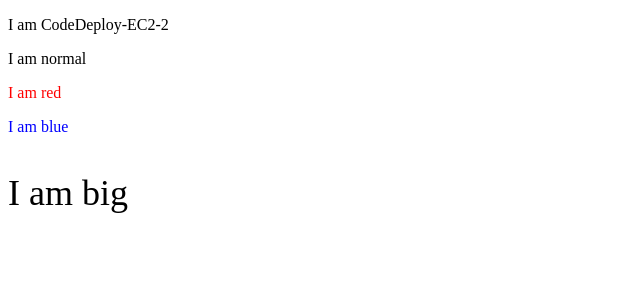
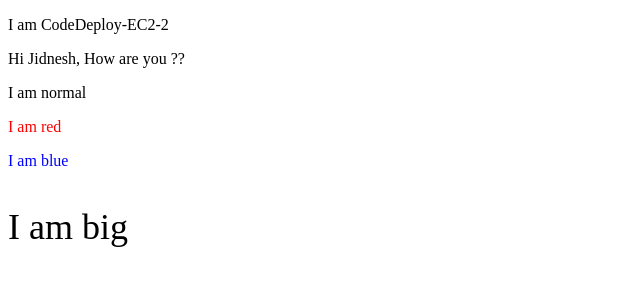
Before and after one commit to indianheron/cd-demo, a plain HTML site: page index.html in a window 1280 px wide. Shown: the whole page, without its empty margins (0-640 px from the left). Drawn offline with Linux system fonts and the light colour scheme.

Commit message:
Auto Deploy on Commit test

```diff
--- a/index.html
+++ b/index.html
@@ -2,6 +2,7 @@
 <html>
 <body>
 <p>I am CodeDeploy-EC2-2</p>
+<p>Hi Jidnesh, How are you ??</p>
 <p>I am normal</p>
 <p style="color:red;">I am red</p>
 <p style="color:blue;">I am blue</p>
```
